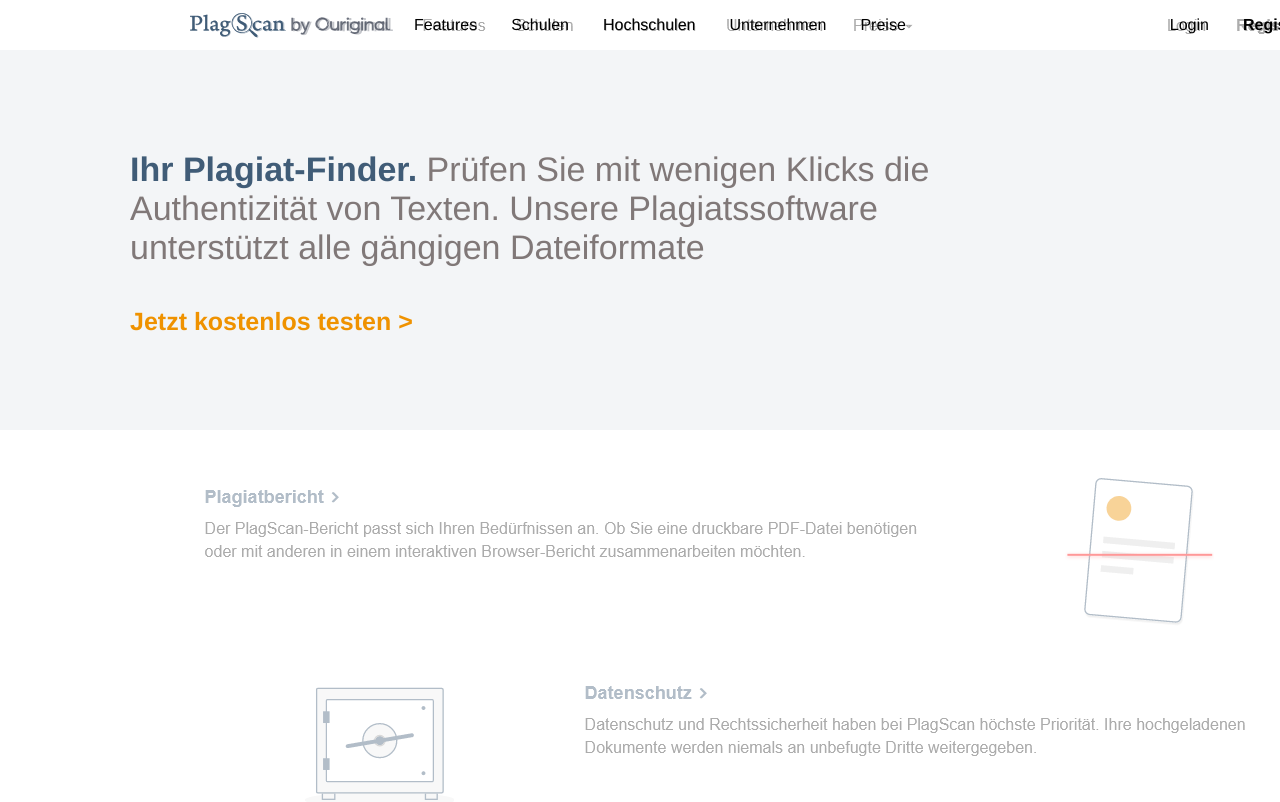
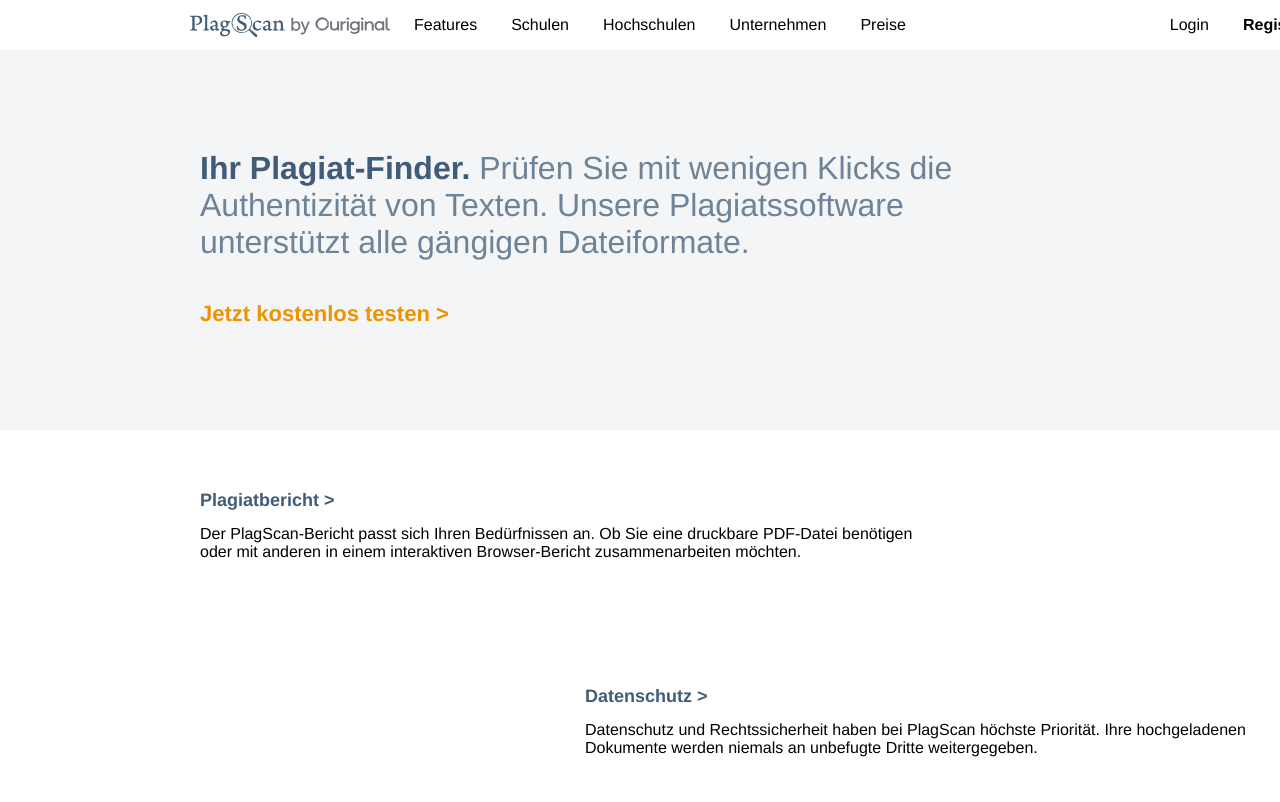
Before and after one commit to winmife/plagscan, a plain HTML site: page index.html in a window 1280 px wide. Shown: the top 802 px of the page. Drawn offline with Linux system fonts and the light colour scheme.

Commit message:
Zwischenspeicherung

```diff
--- a/index.html
+++ b/index.html
@@ -28,12 +28,50 @@
         <strong>Ihr Plagiat-Finder.</strong> Prüfen Sie mit wenigen Klicks die
         <br />
         Authentizität von Texten. Unsere Plagiatssoftware <br />
-        unterstützt alle gängigen Dateiformate
+        unterstützt alle gängigen Dateiformate.
       </div>
 
       <button class="button button1">
         <strong>Jetzt kostenlos testen ></strong>
       </button>
     </div>
+
+    <div class="second-section">
+      <button class="button plagiatbericht">
+        <strong>Plagiatbericht ></strong>
+      </button>
+      <div class="second-text1">
+        <p>
+          Der PlagScan-Bericht passt sich Ihren Bedürfnissen an. Ob Sie eine
+          druckbare PDF-Datei benötigen <br />
+          oder mit anderen in einem interaktiven Browser-Bericht
+          zusammenarbeiten möchten.
+        </p>
+      </div>
+
+      <!-- <img class="scan" src="images/scan.gif" /> -->
+
+      <button class="button datenschutz"><strong>Datenschutz ></strong></button>
+      <div class="second-text2">
+        <p>
+          Datenschutz und Rechtssicherheit haben bei PlagScan höchste Priorität.
+          Ihre hochgeladenen <br />
+          Dokumente werden niemals an unbefugte Dritte weitergegeben.
+        </p>
+      </div>
+
+      <!-- <img class="scan" src="images/scan.gif" /> -->
+
+      <div class="third-section">
+        <button class="button Kurzanleitung">
+          <strong>Kurzanleitung ></strong>
+        </button>
+        <div class="third-text">
+          <p>
+            So starten Sie mit PlagScan.
+          </p>
+        </div>
+      </div>
+    </div>
   </body>
 </html>
--- a/style.css
+++ b/style.css
@@ -8,7 +8,7 @@
 .vorlage {
   position: absolute;
   z-index: -1;
-  opacity: 0.4;
+  opacity: 0;
 }
 
 body {
@@ -19,6 +19,7 @@ body {
 nav {
   display: flex;
   align-items: center;
+
 }
 
 .nav-menu {
@@ -26,16 +27,29 @@ nav {
   justify-content: space-between;
   list-style: none;
   width: 940px;
+
 }
 
 .nav-menu > li {
   padding: 0 10px;
   padding-left: 24px;
+  cursor: pointer;
+
 }
+
+/* ul > li:first-of-type:hover {
+  background-color: #f3ebde;
+}
+
+.ul > li:first-of-type:active {
+  background-color: #f3ebde;
+  transform: translateY(4px);
+} */
 
 .header-logo {
   width: 200px;
   margin-left: 190px;
+  cursor: pointer;
 }
 
 .right {
@@ -46,12 +60,12 @@ nav {
   grid: 2;
   background-color: rgb(243, 245, 247);
   padding-top: 100px;
-  padding-left: 130px;
+  padding-left: 200px;
 }
 
 .hero-text {
-  font-size: 34px;
-  color: rgb(128, 120, 120);
+  font-size: 32px;
+  color: rgba(64, 92, 119, 0.75);
 }
 
 .hero-text > strong {
@@ -60,10 +74,82 @@ nav {
 
 .button1 {
   margin-top: 40px;
-  font-size: 25px;
+  font-size: 22px;
   color: rgb(239, 146, 0);
   background-color: Transparent;
   border: none;
   cursor: pointer;
   overflow: hidden;
+  transition: all 0.2s;
 }
+
+.button1:hover {
+  background-color: #f3ebde;
+}
+
+.button1:active {
+  background-color: #f3ebde;
+  transform: translateY(4px);
+}
+
+.plagiatbericht {
+
+color: rgb(64, 92, 119);
+border: none;
+cursor: pointer;
+overflow: hidden;
+background-color: transparent;
+font-size: 18px;
+margin-top: 60px;
+padding-left: 200px;
+}
+
+.second-text1 {
+
+font-size: 16px;
+padding-left: 200px;
+padding-top: 14px;
+
+}
+
+.datenschutz {
+
+color: rgb(64, 92, 119);
+border: none;
+cursor: pointer;
+overflow: hidden;
+background-color: transparent;
+font-size: 18px;
+padding-top: 125px;
+padding-left: 585px;
+}
+
+.second-text2 {
+
+font-size: 16px;
+padding-left: 585px;
+padding-top: 14px;
+
+}
+
+.third-section {
+
+grid: 3;
+background: rgb(250,240,230);
+padding-top: 380px;
+margin-top: 115px;
+}
+
+.Kurzanleitung {
+
+color: rgb(64, 92, 119);
+border: none;
+cursor: pointer;
+overflow: hidden;
+background-color: transparent;
+font-size: 30px;
+padding-left: 650px;
+padding-top: 57px;
+
+
+}
```
Also changed, not shown: images/scan.gif (added), images/tresor.gif (added).
